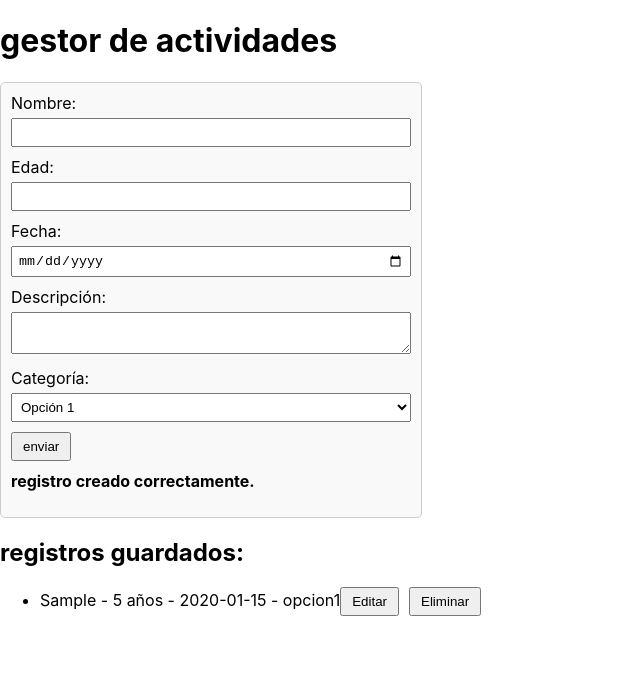
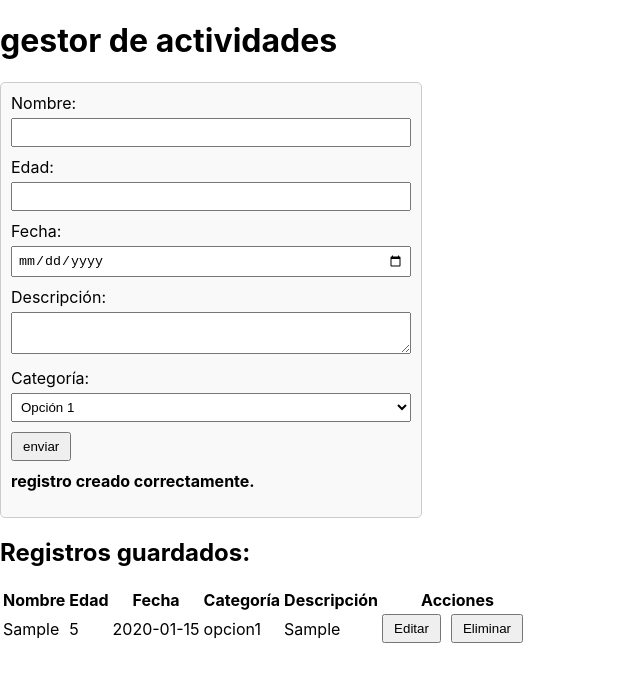
Before and after one commit to allan-alquinta/prueba3, a React (Create React App) app: page / in a window 1280 px wide. Both pictures are taken after typing "Sample", "5", "2020-01-15", "Sample" into the empty fields and a click on the button "enviar". Shown: the top 682 px of the page, without its empty margins (0-640 px from the left). Built offline with nearby package versions, Linux system fonts and the light colour scheme.

Commit message:
commit 7

```diff
--- a/src/Formulario.js
+++ b/src/Formulario.js
@@ -159,16 +159,34 @@ function Formulario() {
         {mensaje && <p>{mensaje}</p>}
       </form>
 
-      <h2>registros guardados:</h2>
-      <ul>
-        {registros.map((item, index) => (
-          <li key={index}>
-            {item.nombre} - {item.edad} años - {item.fecha} - {item.categoria}
-            <button onClick={() => handleEditar(index)}>Editar</button>
-            <button onClick={() => handleEliminar(index)}>Eliminar</button>
-          </li>
-        ))}
-      </ul>
+      <h2>Registros guardados:</h2>
+      <table>
+        <thead>
+          <tr>
+            <th>Nombre</th>
+            <th>Edad</th>
+            <th>Fecha</th>
+            <th>Categoría</th>
+            <th>Descripción</th>
+            <th>Acciones</th>
+          </tr>
+        </thead>
+        <tbody>
+          {registros.map((item, index) => (
+            <tr key={index}>
+              <td>{item.nombre}</td>
+              <td>{item.edad}</td>
+              <td>{item.fecha}</td>
+              <td>{item.categoria}</td>
+              <td>{item.descripcion}</td>
+              <td>
+                <button onClick={() => handleEditar(index)}>Editar</button>
+                <button onClick={() => handleEliminar(index)}>Eliminar</button>
+              </td>
+            </tr>
+          ))}
+        </tbody>
+      </table>
     </>
   );
 }
```
